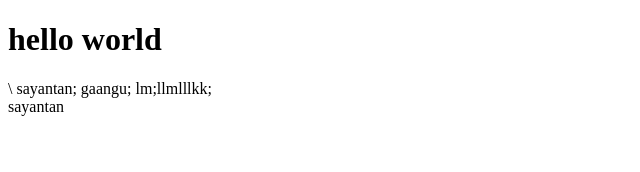
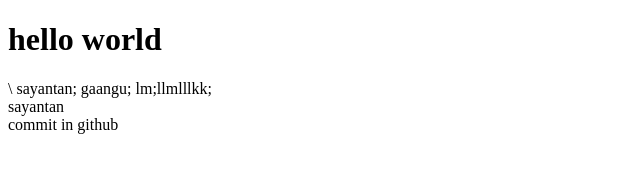
Before and after one commit to SayantanGhosh001/for-test, a plain HTML site: page gand/index.html in a window 1280 px wide. Shown: the whole page, without its empty margins (0-640 px from the left). Drawn offline with Linux system fonts and the light colour scheme.

Commit message:
Update index.html

```diff
--- a/gand/index.html
+++ b/gand/index.html
@@ -13,5 +13,6 @@
     lm;llmlllkk;
     <div class="class"></div>
     <div class="classhe">sayantan</div>
+    <div>commit in github</div>
 </body>
 </html>
```
